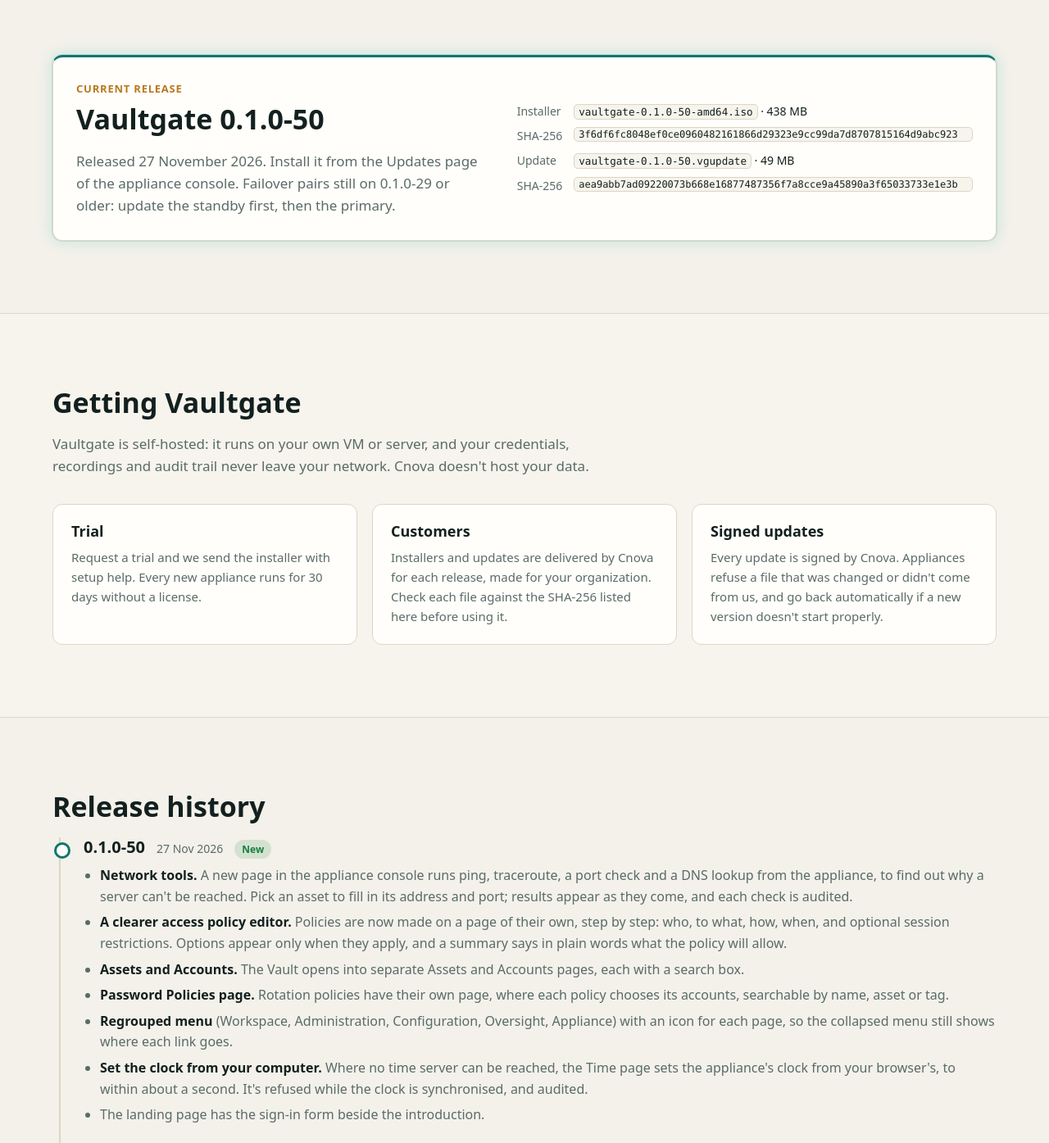
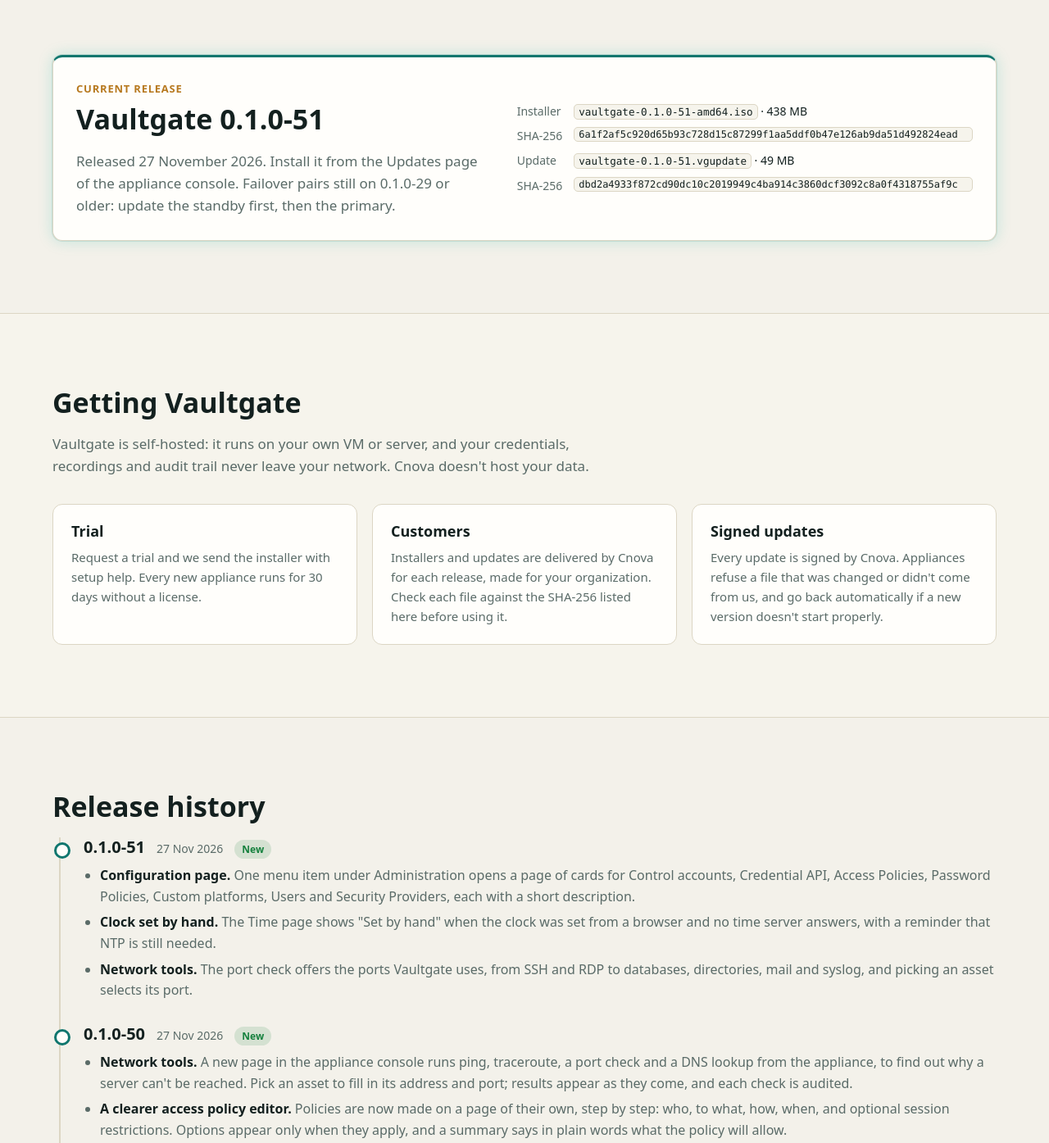
Before and after one commit to Sai-Teja86/cnova-site, a plain HTML site: page releases.html in a window 1280 px wide. Shown: the part 500-1895 px from the top of the page at 82% size. Drawn offline with Linux system fonts and the light colour scheme.

Commit message:
Release 0.1.0-51 on the Releases page

```diff
--- a/releases.html
+++ b/releases.html
@@ -34,14 +34,14 @@
     <div class="rel-current">
       <div>
         <p class="rel-tag">Current release</p>
-        <h2>Vaultgate 0.1.0-50</h2>
+        <h2>Vaultgate 0.1.0-51</h2>
         <p class="sub">Released 27 November 2026. Install it from the Updates page of the appliance console. Failover pairs still on 0.1.0-29 or older: update the standby first, then the primary.</p>
       </div>
       <dl class="rel-files">
-        <dt>Installer</dt><dd><code>vaultgate-0.1.0-50-amd64.iso</code> · 438 MB</dd>
-        <dt>SHA-256</dt><dd><code class="hash">3f6df6fc8048ef0ce0960482161866d29323e9cc99da7d8707815164d9abc923</code></dd>
-        <dt>Update</dt><dd><code>vaultgate-0.1.0-50.vgupdate</code> · 49 MB</dd>
-        <dt>SHA-256</dt><dd><code class="hash">aea9abb7ad09220073b668e16877487356f7a8cce9a45890a3f65033733e1e3b</code></dd>
+        <dt>Installer</dt><dd><code>vaultgate-0.1.0-51-amd64.iso</code> · 438 MB</dd>
+        <dt>SHA-256</dt><dd><code class="hash">6a1f2af5c920d65b93c728d15c87299f1aa5ddf0b47e126ab9da51d492824ead</code></dd>
+        <dt>Update</dt><dd><code>vaultgate-0.1.0-51.vgupdate</code> · 49 MB</dd>
+        <dt>SHA-256</dt><dd><code class="hash">dbd2a4933f872cd90dc10c2019949c4ba914c3860dcf3092c8a0f4318755af9c</code></dd>
       </dl>
     </div>
   </div>
@@ -63,6 +63,13 @@
   <div class="wrap">
     <h2>Release history</h2>
     <div class="rel-list">
+
+      <article class="rel"><header><h3>0.1.0-51</h3><time datetime="2026-11-27">27 Nov 2026</time><span class="pill ok">New</span></header>
+        <ul>
+          <li><b>Configuration page.</b> One menu item under Administration opens a page of cards for Control accounts, Credential API, Access Policies, Password Policies, Custom platforms, Users and Security Providers, each with a short description.</li>
+          <li><b>Clock set by hand.</b> The Time page shows "Set by hand" when the clock was set from a browser and no time server answers, with a reminder that NTP is still needed.</li>
+          <li><b>Network tools.</b> The port check offers the ports Vaultgate uses, from SSH and RDP to databases, directories, mail and syslog, and picking an asset selects its port.</li>
+        </ul></article>
 
       <article class="rel"><header><h3>0.1.0-50</h3><time datetime="2026-11-27">27 Nov 2026</time><span class="pill ok">New</span></header>
         <ul>
```
